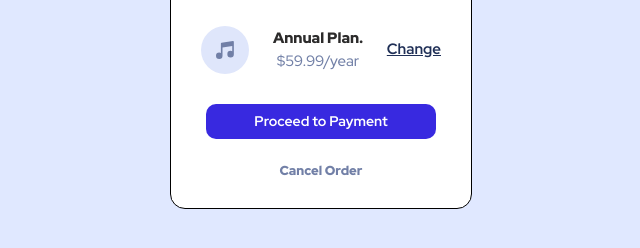
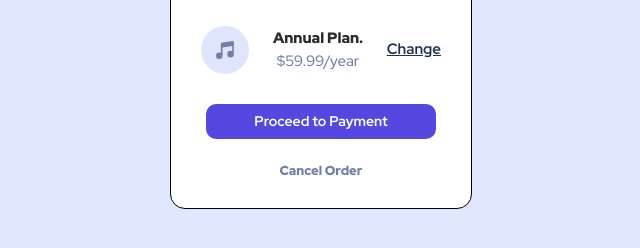
Before and after one commit to brett-powers/order-summary, a plain HTML site: page index.html in a window 1280 px wide. In both pictures the pointer is over the button "Proceed to Payment". Shown: the part 442-690 px from the top of the page, without its empty margins (319-959 px from the left). Drawn offline with Linux system fonts and the light colour scheme.

Commit message:
Add color change on hover for cancel order and button.

```diff
--- a/css/styles.css
+++ b/css/styles.css
@@ -89,16 +89,26 @@ html {
   border-radius: 10px;
   border: none;
   color: #fff;
+  cursor: pointer;
   font-size: 1.4rem;
   font-weight: 700;
   height: 35px;
+  transition: background 0.3s;
   width: 230px;
+}
+.card__btn:hover {
+  background: hsl(245, 71%, 58%);
 }
 .card__cancel {
   color: var(--color-desaturated-blue);
+  cursor: pointer;
   font-size: 1.3rem;
   font-weight: 900;
   margin-top: 25px;
   text-align: center;
+  transition: color 0.3s;
   width: 100%;
 }
+.card__cancel:hover {
+  color: hsl(225, 10%, 23%);
+}
```
